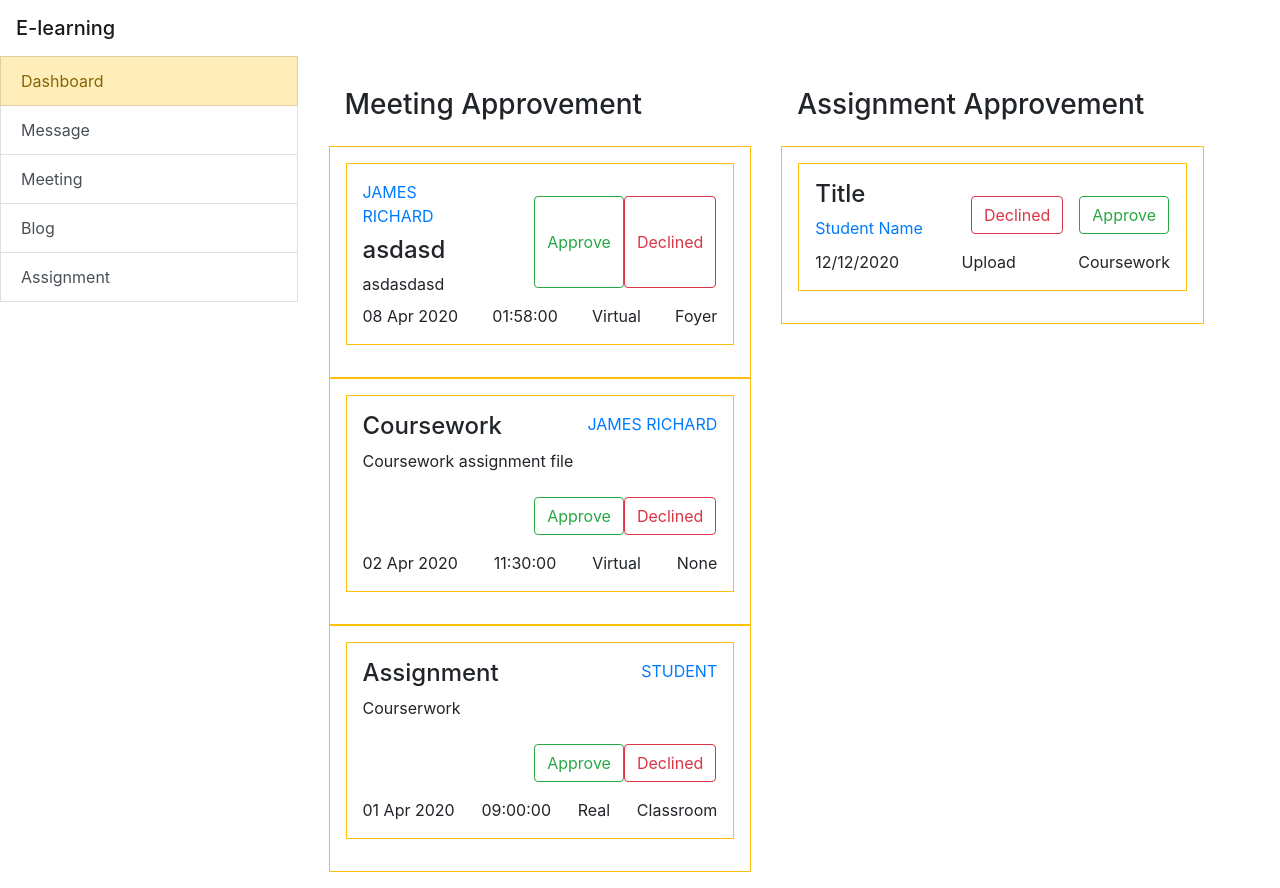
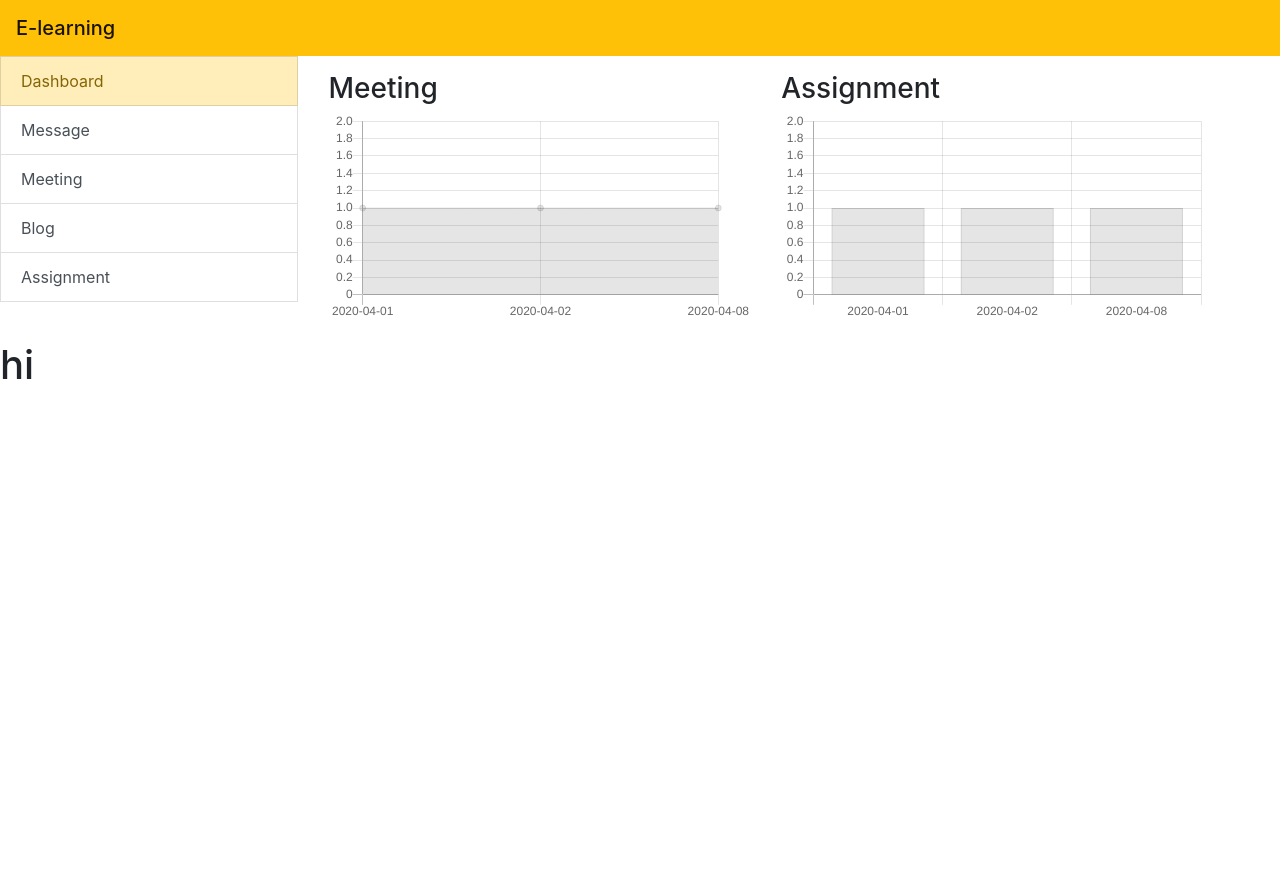
Before and after one commit to chonghow97/AgileProject, a PHP site: page /lecture_dashboard.php in a window 1280 px wide. After the commit the page ends 379 px from the top, so only its background shows below. Run offline with PHP 8.4, Linux system fonts and the light colour scheme; data comes from the database, SQL or seed files in the repository.

Commit message:
add bar chart

```diff
--- a/Admin_dashboard.php
+++ b/Admin_dashboard.php
@@ -4,7 +4,7 @@ $name = "Admin";
 include './include/header.php';
 $sidebar = ['Allocation','List of Dahsboards'];
 $url = ['./Admin_dashboard.php','./Admin_list.php'];
-$active_index = 1;
+$active_index = 0;
 ?>
 
 <style type="text/css">
--- a/Lecture_message.php
+++ b/Lecture_message.php
@@ -93,7 +93,7 @@ if (isset($_POST['submit'])) {
       $(".alert").hide();
       var TutorName = "";
       //APPERENCE
-      $("#nav").addClass("bg-warning");
+      $(".navbar").addClass("bg-warning");
       $(".list-group-item:nth(<?php echo $active_index ?>)").addClass("list-group-item-warning");
 
 
--- a/lecture_dashboard.php
+++ b/lecture_dashboard.php
@@ -7,13 +7,7 @@ $url = ['lecture_dashboard.php','lecture_message.php','lecture_meeting.php','lec
 $active_index = 0;
 ?>
 
-<style type="text/css">
-	*{
-		/*outline: 1px solid red;*/
-	}
-	#studentOut{
-		resize: none;
-	}
+<link rel="stylesheet" type="text/css" href="https://cdnjs.cloudflare.com/ajax/libs/Chart.js/2.9.3/Chart.min.css">
 </style>
 <div class="container-fluid row">
 	<div class="list-group col-3">
@@ -23,94 +17,88 @@ $active_index = 0;
 
 	</div>
 	<div class="col-9 row p-3">
-				<div class="col-lg-6">
-					<h3 class="p-3">Meeting Approvement</h3>
-
-	<?php
-
-
-    $query = query("SELECT * FROM appointment ORDER BY appointment_id DESC");
-    confirm($query);
-
-    while ($row = fetch_array($query)) {
-
-    $appointment_id = $row['appointment_id'];
-    $username = $row['username'];
-    $title = $row['title'];
-	$type = $row['type'];
-    $venue = $row['venue'];
-    $time = $row['time'];
-    $comment = $row['comment'];
-    $status = $row['status'];
-    $date = $row['date'];
-    $date = strtotime($date);
-    $date = date('d M Y', $date);
-
-?>
-
-					<div class="container border border-warning p-3">
-						<div class="container border border-warning mb-3 p-3">
-							<div class="row">
-								<div class="col">
-								<label class="text-primary float-right text-uppercase"><?php echo $username ?></label>
-							<h4><?php echo $title ?></h4>
-							<label><?php echo $comment ?></label>
+		<div class="col-6">
+			<h3>Meeting</h3>
+			<canvas id="meeting" width="400" height="200"></canvas>
 		</div>
-							<div class="col d-flex justify-content-end p-3">
-								<button type="button" class="btn btn-outline-success ml-3">Approve</button>
-								<button type="button" class="btn btn-outline-danger">Declined</button>
-							</div>
-							</div>
-							<div class="d-flex justify-content-between">
-								<span><?php echo $date ?></span>
-								<span><?php echo $time ?></span>
-								<span><?php echo $type ?></span>
-								<span><?php echo $venue ?></span>
+		<div class="col-6">
+			<h3>Assignment</h3>
+			<canvas id="assignment" width="400" height="200"></canvas>
 		</div>
 	</div>
 </div>
-<?php } ?>
-				</div>
-
-				<div class="col-lg-6">
-					<h3 class="p-3">Assignment Approvement</h3>
-					<div class="container border border-warning p-3">
-						<div class="container border border-warning mb-3 p-3">
-							<div class="row">
-								<div class="col">
-								<h4>Title</h4>
-							<label class="text-primary">Student Name</label>
-							</div>
-							<div class="col d-flex justify-content-end p-3">
-								<button type="button" class="btn btn-outline-danger">Declined</button>
-								<button type="button" class="btn btn-outline-success ml-3">Approve</button>
-							</div>
-							</div>
-							<div class="d-flex justify-content-between">
-								<span>12/12/2020</span>
-								<span>Upload</span>
-								<span>Coursework</span>
-							</div>
-						</div>
-					</div>
-				</div>
-			</div>
-		</div>
-	</div>
+<h1 id="result">hi</h1>
 
 <?php
 include './include/footer.php';
 ?>
+<script type="text/javascript" src="https://cdnjs.cloudflare.com/ajax/libs/Chart.js/2.9.3/Chart.min.js"></script>
+<script type="text/javascript">
 
-	<script type="text/javascript">
 	$(function () {
+		var id =1;
 		$(".alert").hide();
 		var TutorName = "";
 			//APPERENCE
-			$("#nav").addClass("bg-warning");
+			$(".navbar").addClass("bg-warning");
 			$(".list-group-item:nth(<?php echo $active_index ?>)").addClass("list-group-item-warning");
 
-
+			$.ajax({
+				url:"test1.php",
+				method:"GET",
+				success:function(data){
+					var a = JSON.parse(data);
+					console.log(a);
+					//meeting
+					var ctx = document.getElementById('meeting').getContext('2d');
+					var myChart = new Chart(ctx, {
+						type: 'line',
+						data: {
+							labels: a.date,
+							datasets: [{
+								data: a.count,
+								borderWidth: 1
+							}]
+						},
+						options: {
+							legend: {
+								display: false
+							},
+							tooltips: {
+								callbacks: {
+									label: function(tooltipItem) {
+										return tooltipItem.yLabel;
+									}
+								}
+							}
+						}
+					});
+					//Assignment
+					var ctl = document.getElementById('assignment').getContext('2d');
+					var Assignment = new Chart(ctl, {
+						type: 'bar',
+						data: {
+							labels: a.date,
+							datasets: [{
+								data: a.count,
+								borderWidth: 1
+							}]
+						},
+						options: {
+							legend: {
+								display: false
+							},
+							tooltips: {
+								callbacks: {
+									label: function(tooltipItem) {
+										return tooltipItem.yLabel;
+									}
+								}
+							}
+						}
+					});
+				}
+			})
 		});
 
 	</script>
--- /dev/null
+++ b/test1.php
@@ -0,0 +1,19 @@
+<?php
+	include_once 'include/function.php';
+	$query = query("select count(date),date from appointment group by `date`");
+	confirm($query);
+	$date = array();
+	$count = array();
+	while($result = mysqli_fetch_array($query)){
+		array_push($date, $result[1]);
+		array_push($count, $result[0]);
+	}
+	$myObj = new \stdClass();
+	$myObj->date = $date;
+	$myObj->count =$count;
+
+$myJSON = json_encode($myObj);
+
+echo $myJSON;
+
+ ?>
```
Lines whose indentation alone changed are shown as unchanged.
